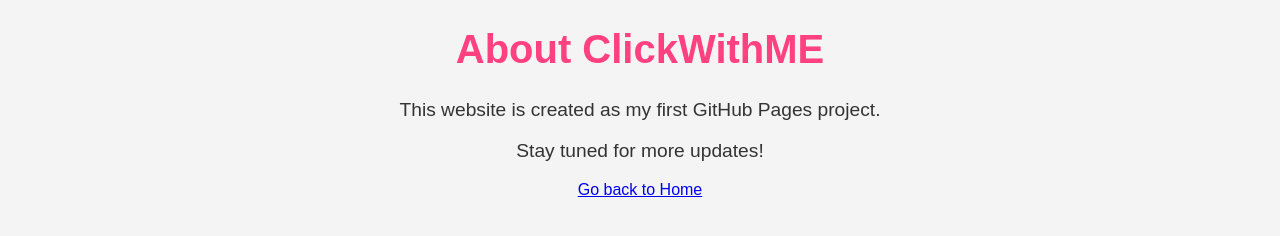
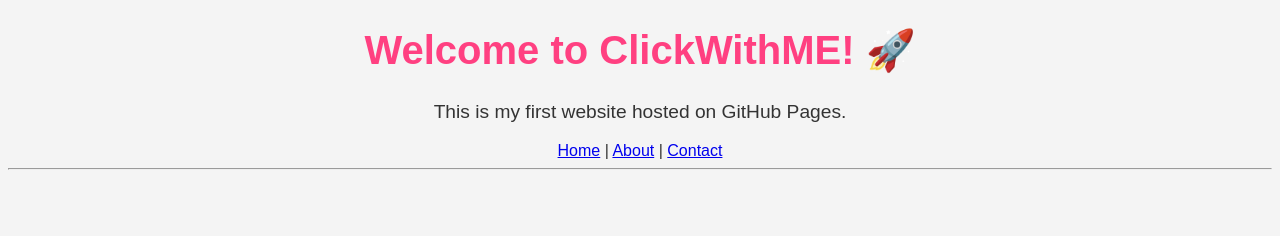
Before and after one commit to jbshub/clickwithME, a plain HTML site: page about.html in a window 1280 px wide. Drawn offline with Linux system fonts and the light colour scheme.

Commit message:
Update about.html
Signed-off-by: jbshub <jbsdotpbmc@gmail.com>

```diff
--- a/about.html
+++ b/about.html
@@ -3,13 +3,18 @@
 <head>
     <meta charset="UTF-8">
     <meta name="viewport" content="width=device-width, initial-scale=1.0">
-    <title>About - ClickWithME</title>
+    <title>ClickWithME</title>
     <link rel="stylesheet" href="style.css">
 </head>
 <body>
-    <h1>About ClickWithME</h1>
-    <p>This website is created as my first GitHub Pages project.</p>
-    <p>Stay tuned for more updates!</p>
-    <a href="index.html">Go back to Home</a>
+    <h1>Welcome to ClickWithME! 🚀</h1>
+    <p>This is my first website hosted on GitHub Pages.</p>
+
+    <nav>
+        <a href="index.html">Home</a> |
+        <a href="about.html">About</a> |
+        <a href="contact.html">Contact</a>
+    </nav>
+    <hr>
 </body>
 </html>
```
